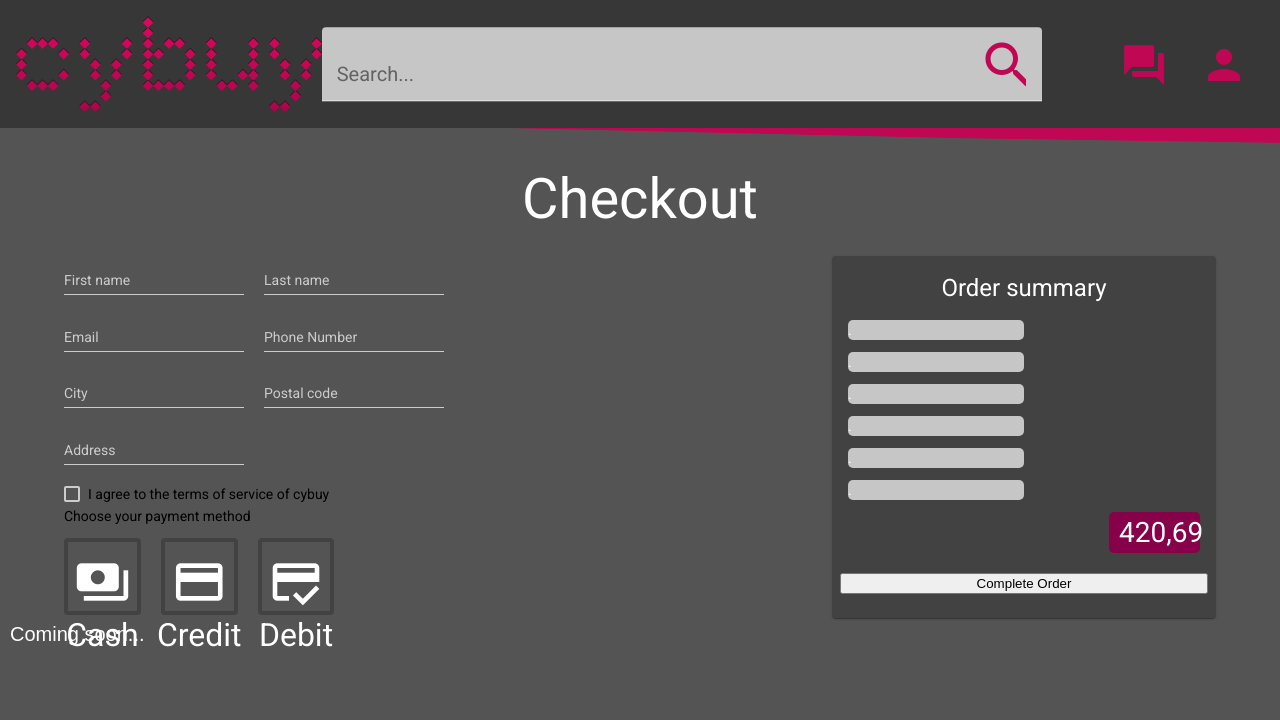
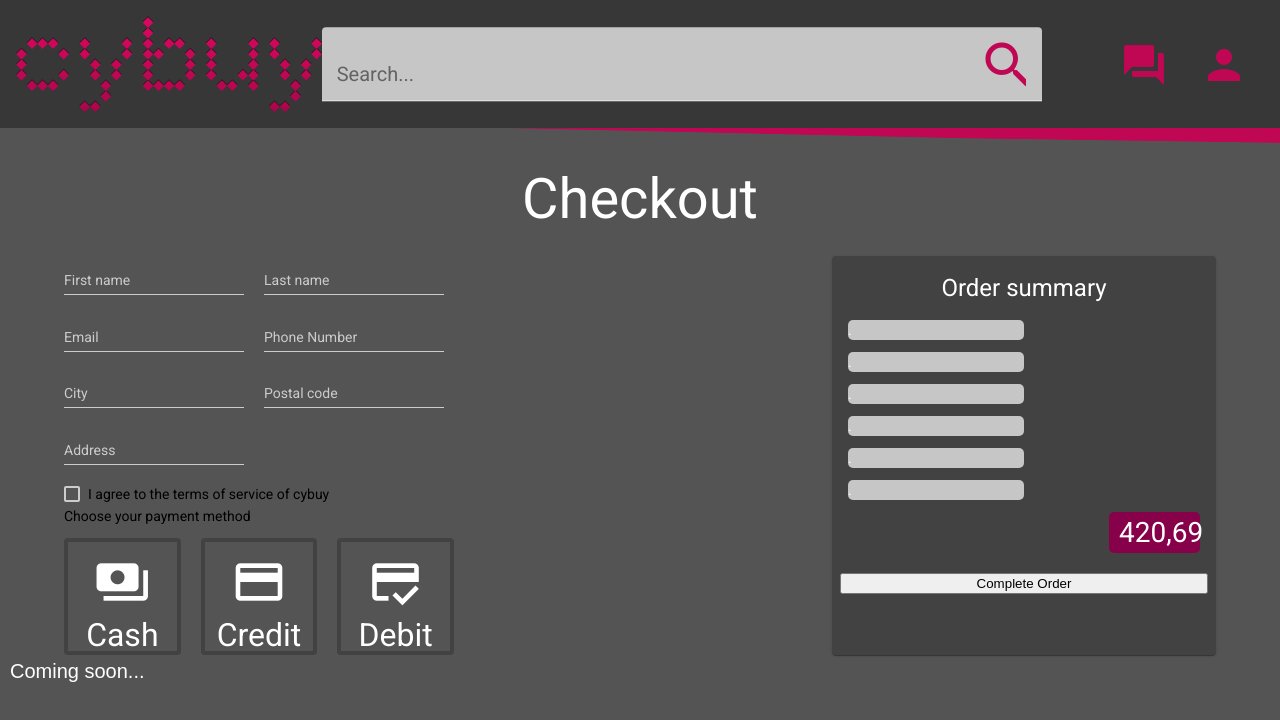
Before and after one commit to Team-cybuy/cybuy, an Angular app in the folder src/main/frontend/: page /checkout in a window 1280 px wide. Shown: the top 720 px of the page. Built offline with nearby package versions, Linux system fonts and the light colour scheme.

Commit message:
Updated Payment Buttons

```diff
--- a/src/main/frontend/src/app/checkout/checkout.component.css
+++ b/src/main/frontend/src/app/checkout/checkout.component.css
@@ -71,7 +71,7 @@
 }
 
 .button{
-  width: 10%;
+  /*width: 10%;*/
 }
 
 .objekt{
--- a/src/main/frontend/src/app/checkout/checkout.component.html
+++ b/src/main/frontend/src/app/checkout/checkout.component.html
@@ -42,6 +42,7 @@
 
         <mat-checkbox class="checkbox">I agree to the terms of service of cybuy</mat-checkbox>
         <p>Choose your payment method</p>
+
         <div id="paymentMethod" class="container">
           <button mat-stroked-button id="cash" class="button">
             <mat-icon  aria-hidden="false">payments</mat-icon>
```
